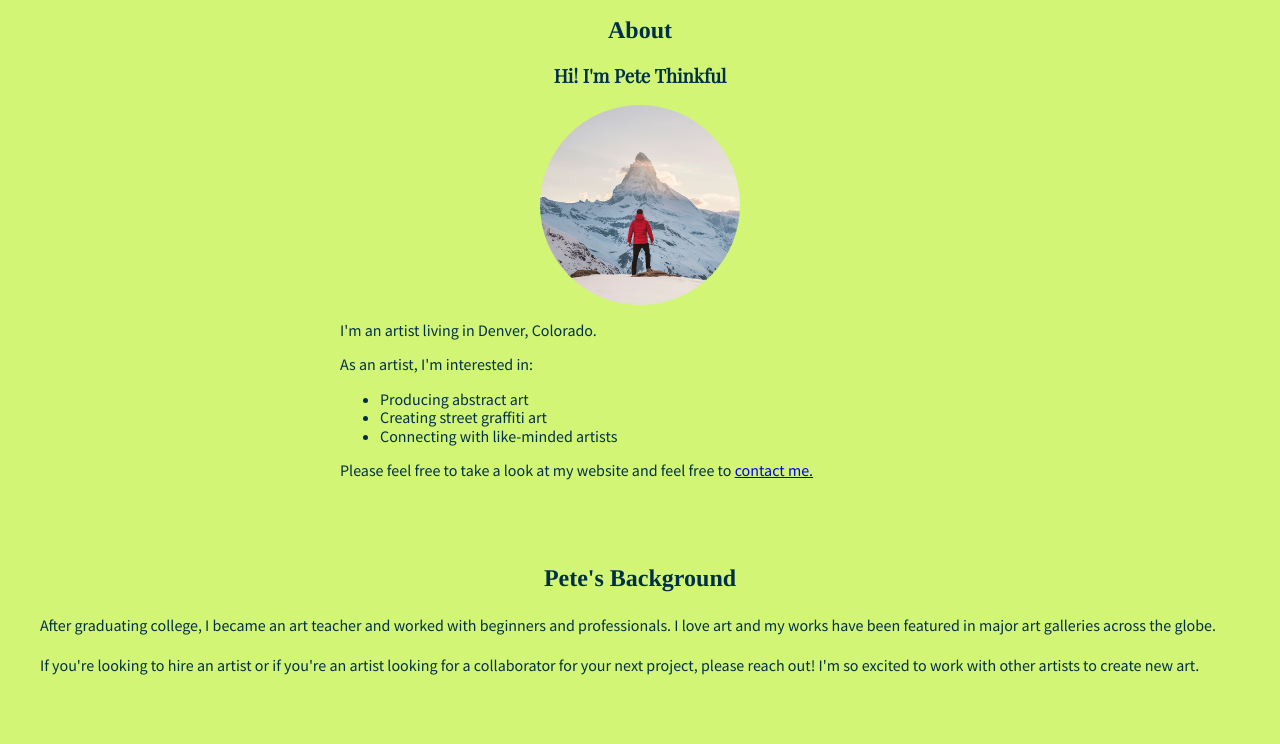
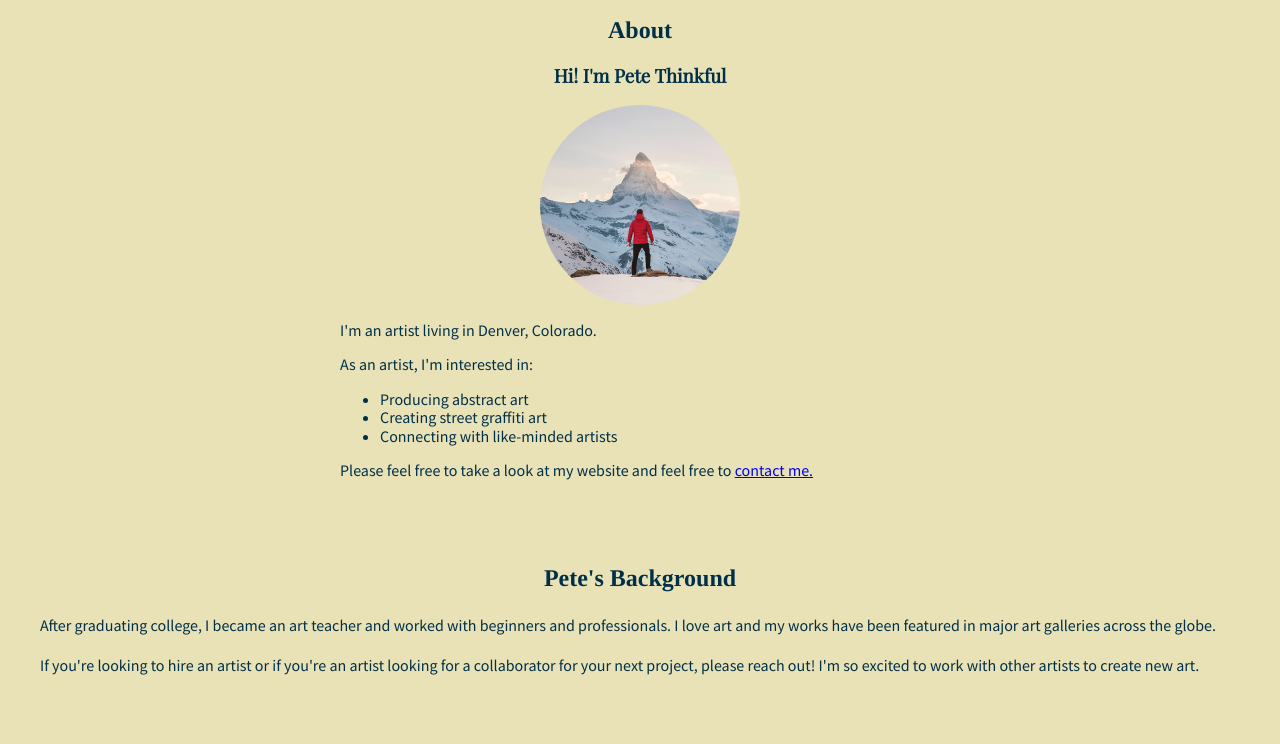
Before and after one commit to AKT6466/Re-Pete-Thinkful, a plain HTML site: page index.html in a window 1280 px wide. Shown: the part 159-903 px from the top of the page. Drawn offline with nearby package versions, Linux system fonts and the light colour scheme.

Commit message:
Update style.css

```diff
--- a/style.css
+++ b/style.css
@@ -1,7 +1,7 @@
 /* The @import rule below imports the Playfair Display and Source Sans Pro fonts into the stylesheet. You don't have to edit this line.*/
 @import url("https://fonts.googleapis.com/css2?family=Playfair+Display&family=Source+Sans+Pro:wght@400&display=swap");
 
-body {background-color: #d3f575;
+body {background-color: #eae2b7;
   color: #003049;
   font-family: "Source Sans Pro", Tahoma, Geneva, Verdana, sans-serif;
   padding: 40px;
```
